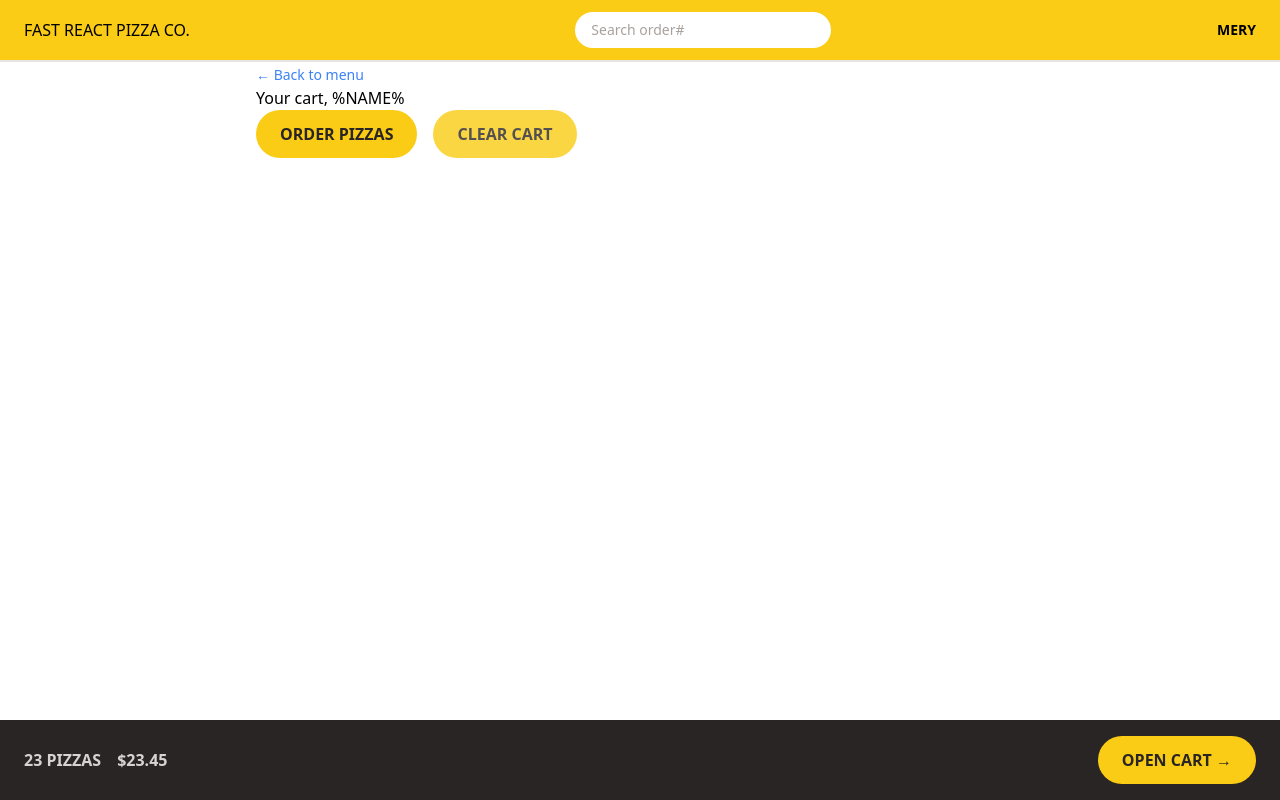
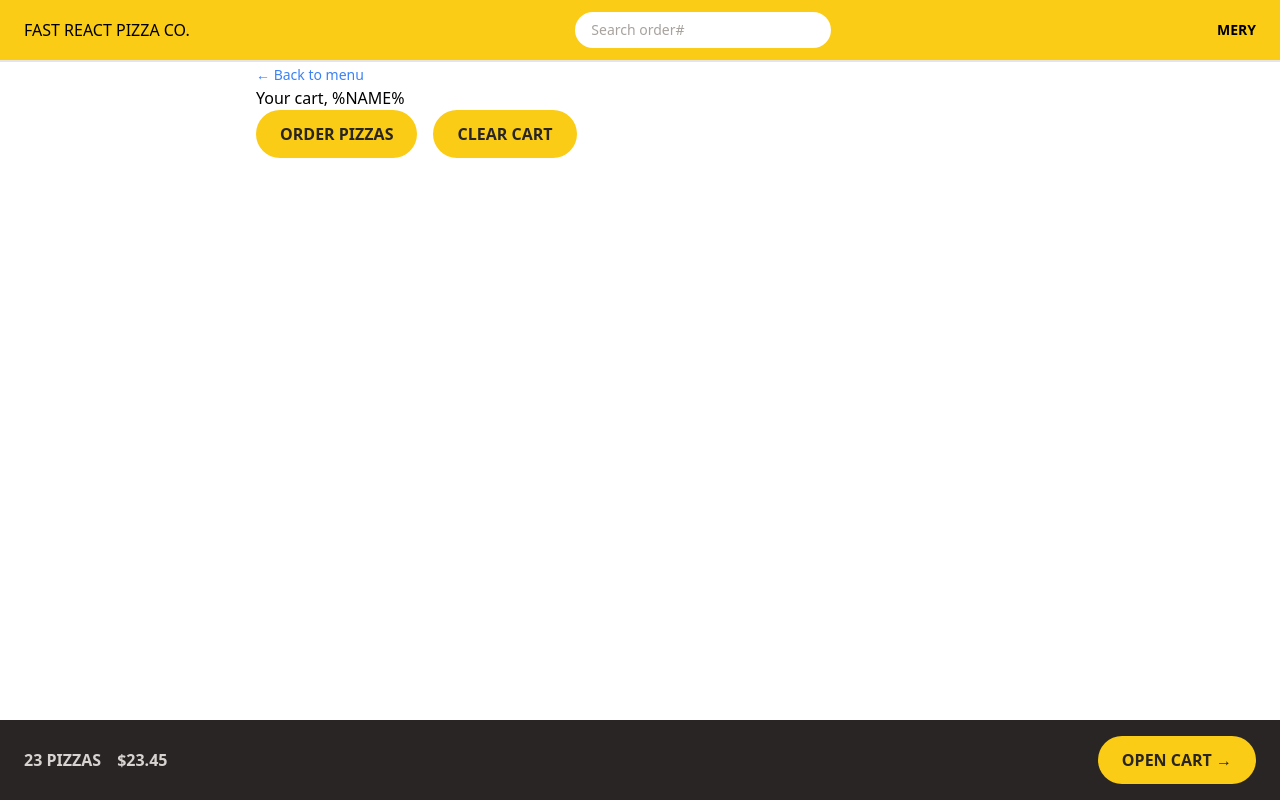
Before and after one commit to merk48/React-Projects--FastReactPizza, a React (Vite) app: page /cart in a window 1280 px wide. Built offline with nearby package versions, Linux system fonts and the light colour scheme.

Commit message:
featL styling loader

```diff
--- a/src/features/cart/pages/Cart.jsx
+++ b/src/features/cart/pages/Cart.jsx
@@ -35,7 +35,7 @@
 
       <div className="flex gap-4">
         <Button to="/order/new">Order pizzas</Button>
-        <Button className="opacity-80">Clear cart</Button>
+        <Button className="">Clear cart</Button>
       </div>
     </div>
   );
--- a/src/shared/components/FormInput.jsx
+++ b/src/shared/components/FormInput.jsx
@@ -5,7 +5,7 @@
   placeholder = "",
   required = true,
   errors = null,
-  value = "",
+  value = null,
   onChange,
   className = "",
 }) {
@@ -16,6 +16,7 @@
         className={`w-full rounded-full border border-stone-200 px-4 py-2 text-sm transition-all duration-300 placeholder:text-stone-400 focus:outline-none focus:ring focus:ring-yellow-400 md:px-6 md:py-3 ${className}`}
         type={type}
         name={name}
+        id={name}
         placeholder={placeholder}
         required={required}
         value={value}
--- a/src/shared/components/Loader.jsx
+++ b/src/shared/components/Loader.jsx
@@ -1,5 +1,9 @@
 function Loader() {
-  return <div className="loader"></div>;
+  return (
+    <div className="absolute inset-0 flex items-center justify-center bg-slate-200/20 backdrop-blur-sm">
+      <div className="loader"></div>
+    </div>
+  );
 }
 
 export default Loader;
```
